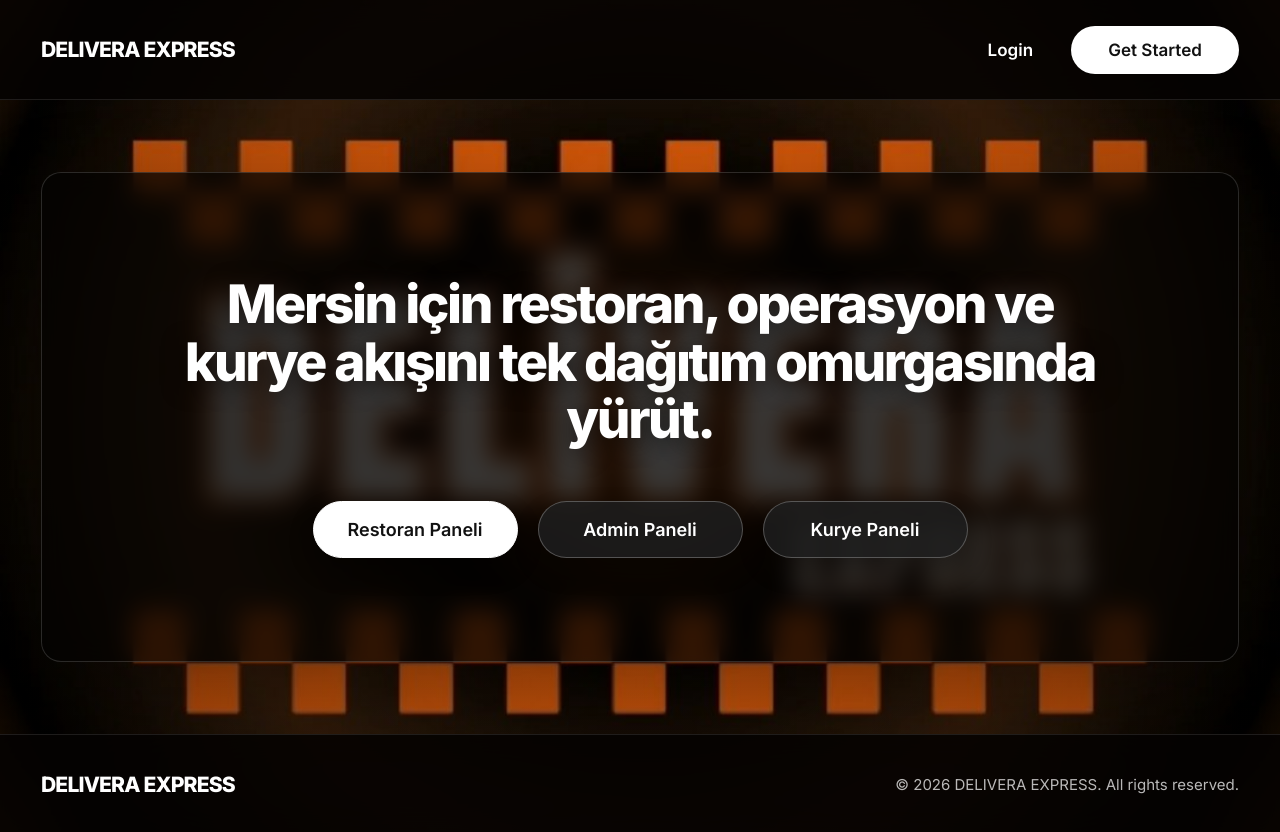
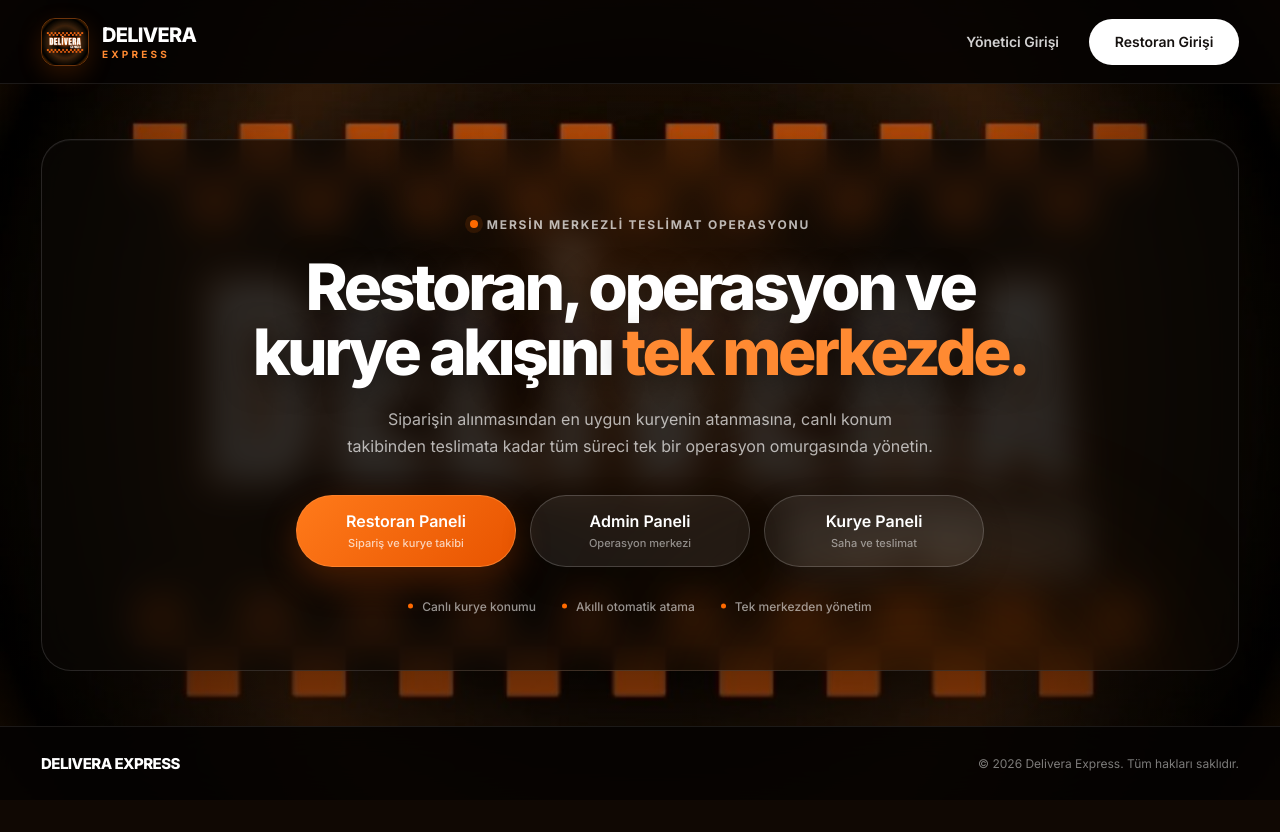
Before and after one commit to mehmetarda27/paketdelivera, a browser extension: page index.html in a window 1280 px wide. After the commit the page ends 800 px from the top, so only its background shows below. Drawn offline with Linux system fonts and the light colour scheme; no server answers.

Commit message:
Ana sayfa tasarimini iyilestir

```diff
--- a/index.html
+++ b/index.html
@@ -10,27 +10,48 @@
   <link rel="apple-touch-icon" href="/assets/delivera-login.jpg?v=20260809-1">
   <link rel="preconnect" href="https://fonts.googleapis.com">
   <link rel="preconnect" href="https://fonts.gstatic.com" crossorigin>
-  <link href="https://fonts.googleapis.com/css2?family=Inter:wght@400;600;700;800&display=swap" rel="stylesheet">
-  <link rel="stylesheet" href="/landing-final.css?v=1">
+  <link href="https://fonts.googleapis.com/css2?family=Inter:wght@400;500;600;700;800&display=swap" rel="stylesheet">
+  <link rel="stylesheet" href="/landing-final.css?v=2">
 </head>
 <body>
   <div class="landing-page">
     <header class="landing-header" aria-label="Ana menü">
-      <a class="landing-brand" href="/" aria-label="Delivera Express ana sayfa">DELIVERA EXPRESS</a>
+      <a class="landing-brand" href="/" aria-label="Delivera Express ana sayfa">
+        <img src="/assets/delivera-login.jpg?v=20260809-1" alt="" width="48" height="48">
+        <span><strong>DELIVERA</strong><small>EXPRESS</small></span>
+      </a>
       <nav class="landing-header-actions" aria-label="Giriş bağlantıları">
-        <a class="header-login" href="/admin.html">Login</a>
-        <a class="header-start" href="/restaurant.html">Get Started</a>
+        <a class="header-login" href="/admin.html">Yönetici Girişi</a>
+        <a class="header-start" href="/restaurant.html">Restoran Girişi</a>
       </nav>
     </header>
 
     <main class="landing-main">
       <section class="landing-hero" aria-labelledby="landing-title">
         <div class="landing-hero-content">
-          <h1 id="landing-title">Mersin için restoran, operasyon ve<br class="desktop-break"> kurye akışını tek dağıtım omurgasında<br class="desktop-break"> yürüt.</h1>
+          <div class="hero-eyebrow"><span></span>Mersin merkezli teslimat operasyonu</div>
+          <h1 id="landing-title">Restoran, operasyon ve kurye akışını <em>tek merkezde.</em></h1>
+          <p class="hero-summary">Siparişin alınmasından en uygun kuryenin atanmasına, canlı konum takibinden teslimata kadar tüm süreci tek bir operasyon omurgasında yönetin.</p>
+
           <div class="panel-links" aria-label="Panel seçimi">
-            <a class="panel-link panel-link-primary" href="/restaurant.html">Restoran Paneli</a>
-            <a class="panel-link" href="/admin.html">Admin Paneli</a>
-            <a class="panel-link" href="/courier.html">Kurye Paneli</a>
+            <a class="panel-link panel-link-primary" href="/restaurant.html">
+              <span>Restoran Paneli</span>
+              <small>Sipariş ve kurye takibi</small>
+            </a>
+            <a class="panel-link" href="/admin.html">
+              <span>Admin Paneli</span>
+              <small>Operasyon merkezi</small>
+            </a>
+            <a class="panel-link" href="/courier.html">
+              <span>Kurye Paneli</span>
+              <small>Saha ve teslimat</small>
+            </a>
+          </div>
+
+          <div class="hero-features" aria-label="Sistem özellikleri">
+            <span>Canlı kurye konumu</span>
+            <span>Akıllı otomatik atama</span>
+            <span>Tek merkezden yönetim</span>
           </div>
         </div>
       </section>
@@ -38,7 +59,7 @@
 
     <footer class="landing-footer">
       <strong>DELIVERA EXPRESS</strong>
-      <span>© 2026 DELIVERA EXPRESS. All rights reserved.</span>
+      <span>© 2026 Delivera Express. Tüm hakları saklıdır.</span>
     </footer>
   </div>
   <script src="/system-curtain.js?v=20260811-1" defer></script>
--- a/landing-final.css
+++ b/landing-final.css
@@ -4,10 +4,19 @@
   background: #100803;
   color: #fff;
   font-synthesis: none;
+  --orange: #ff6a00;
+  --orange-soft: #ff8a32;
+  --panel: rgba(10, 7, 5, .78);
+  --line: rgba(255, 255, 255, .13);
 }
 
 * {
   box-sizing: border-box;
+}
+
+::selection {
+  background: rgba(255, 106, 0, .76);
+  color: #fff;
 }
 
 html,
@@ -35,7 +44,7 @@ a {
   flex-direction: column;
   overflow: hidden;
   background-image:
-    linear-gradient(180deg, rgba(7, 3, 1, .1), rgba(7, 3, 1, .16)),
+    linear-gradient(180deg, rgba(8, 4, 2, .2), rgba(8, 4, 2, .38)),
     url('/assets/delivera-login.jpg');
   background-position: center;
   background-size: cover;
@@ -46,7 +55,9 @@ a {
   z-index: -1;
   inset: 0;
   content: '';
-  background: radial-gradient(circle at 50% 43%, transparent 20%, rgba(0, 0, 0, .18) 72%, rgba(0, 0, 0, .45) 100%);
+  background:
+    radial-gradient(circle at 50% 42%, rgba(255, 104, 0, .12), transparent 36%),
+    linear-gradient(90deg, rgba(0, 0, 0, .42), transparent 24%, transparent 76%, rgba(0, 0, 0, .42));
   pointer-events: none;
 }
 
@@ -56,37 +67,65 @@ a {
   width: 100%;
   align-items: center;
   justify-content: space-between;
-  border-color: rgba(255, 255, 255, .1);
-  background: rgba(5, 3, 2, .88);
-  backdrop-filter: blur(16px);
-  -webkit-backdrop-filter: blur(16px);
+  border-color: rgba(255, 255, 255, .09);
+  background: rgba(5, 3, 2, .89);
+  backdrop-filter: blur(18px);
+  -webkit-backdrop-filter: blur(18px);
 }
 
 .landing-header {
   z-index: 10;
-  min-height: 100px;
-  padding: 20px clamp(32px, 3.2vw, 52px);
-  border-bottom: 1px solid rgba(255, 255, 255, .1);
+  min-height: 84px;
+  padding: 14px clamp(24px, 3.2vw, 56px);
+  border-bottom: 1px solid rgba(255, 255, 255, .09);
 }
 
-.landing-brand,
+.landing-brand {
+  display: inline-flex;
+  align-items: center;
+  gap: 13px;
+}
+
+.landing-brand img {
+  width: 48px;
+  height: 48px;
+  border: 1px solid rgba(255, 122, 26, .42);
+  border-radius: 14px;
+  box-shadow: 0 8px 24px rgba(255, 106, 0, .17);
+  object-fit: cover;
+}
+
+.landing-brand > span {
+  display: flex;
+  flex-direction: column;
+  line-height: 1;
+}
+
+.landing-brand strong,
 .landing-footer strong {
-  font-size: clamp(20px, 1.65vw, 27px);
+  font-size: 20px;
   font-weight: 800;
-  letter-spacing: -.04em;
+  letter-spacing: -.035em;
+}
+
+.landing-brand small {
+  margin-top: 4px;
+  color: var(--orange-soft);
+  font-size: 10px;
+  font-weight: 700;
+  letter-spacing: .32em;
 }
 
 .landing-header-actions {
   display: flex;
   align-items: center;
-  gap: 24px;
+  gap: 12px;
 }
 
 .header-login,
 .header-start,
 .panel-link {
   display: inline-flex;
-  min-height: 48px;
   align-items: center;
   justify-content: center;
   border-radius: 999px;
@@ -95,16 +134,20 @@ a {
 }
 
 .header-login {
-  padding: 12px 14px;
-  font-size: 17px;
+  min-height: 44px;
+  padding: 10px 18px;
+  color: rgba(255, 255, 255, .82);
+  font-size: 14px;
 }
 
 .header-start {
-  min-width: 168px;
-  padding: 12px 26px;
+  min-width: 150px;
+  min-height: 46px;
+  padding: 11px 24px;
+  border: 1px solid rgba(255, 255, 255, .24);
   background: #fff;
-  color: #111;
-  font-size: 17px;
+  color: #15110f;
+  font-size: 14px;
 }
 
 .landing-main {
@@ -113,61 +156,160 @@ a {
   flex: 1;
   align-items: center;
   justify-content: center;
-  padding: clamp(64px, 9vh, 120px) clamp(32px, 3.2vw, 52px);
+  padding: clamp(38px, 6vh, 70px) clamp(24px, 3.2vw, 56px);
 }
 
 .landing-hero {
+  position: relative;
   display: flex;
-  width: min(1500px, 100%);
-  min-height: clamp(490px, 49vh, 620px);
+  width: min(1420px, 100%);
+  min-height: clamp(520px, 65vh, 680px);
   align-items: center;
   justify-content: center;
   overflow: hidden;
-  border: 1px solid rgba(255, 255, 255, .15);
-  border-radius: 20px;
-  background: rgba(4, 3, 2, .76);
-  box-shadow: 0 25px 80px rgba(0, 0, 0, .34);
-  backdrop-filter: blur(13px);
-  -webkit-backdrop-filter: blur(13px);
+  border: 1px solid var(--line);
+  border-radius: 30px;
+  background:
+    radial-gradient(circle at 50% 0%, rgba(255, 106, 0, .1), transparent 35%),
+    var(--panel);
+  box-shadow: 0 30px 100px rgba(0, 0, 0, .46), inset 0 1px rgba(255, 255, 255, .04);
+  backdrop-filter: blur(18px);
+  -webkit-backdrop-filter: blur(18px);
+}
+
+.landing-hero::after {
+  position: absolute;
+  right: 9%;
+  bottom: -170px;
+  width: 430px;
+  height: 260px;
+  border-radius: 50%;
+  background: rgba(255, 106, 0, .17);
+  content: '';
+  filter: blur(90px);
+  pointer-events: none;
 }
 
 .landing-hero-content {
-  width: 100%;
-  padding: 64px 32px;
+  position: relative;
+  z-index: 1;
+  width: min(1100px, 100%);
+  padding: 72px 42px 56px;
   text-align: center;
 }
 
+.hero-eyebrow {
+  display: inline-flex;
+  align-items: center;
+  gap: 9px;
+  margin-bottom: 22px;
+  color: rgba(255, 255, 255, .7);
+  font-size: 12px;
+  font-weight: 700;
+  letter-spacing: .15em;
+  text-transform: uppercase;
+}
+
+.hero-eyebrow span {
+  width: 8px;
+  height: 8px;
+  border-radius: 50%;
+  background: var(--orange);
+  box-shadow: 0 0 0 5px rgba(255, 106, 0, .12);
+}
+
 .landing-hero h1 {
-  max-width: 1120px;
-  margin: 0 auto 52px;
+  max-width: 980px;
+  margin: 0 auto 22px;
   color: #fff;
-  font-size: clamp(42px, 4.15vw, 66px);
+  font-size: clamp(44px, 5vw, 75px);
   font-weight: 800;
-  line-height: 1.08;
-  letter-spacing: -.045em;
-  text-shadow: 0 4px 24px rgba(0, 0, 0, .55);
+  line-height: 1.02;
+  letter-spacing: -.055em;
+  text-wrap: balance;
+  text-shadow: 0 6px 30px rgba(0, 0, 0, .5);
+}
+
+.landing-hero h1 em {
+  display: inline-block;
+  color: var(--orange-soft);
+  font-style: normal;
+}
+
+.hero-summary {
+  max-width: 790px;
+  margin: 0 auto 36px;
+  color: rgba(255, 255, 255, .68);
+  font-size: clamp(15px, 1.25vw, 18px);
+  line-height: 1.65;
+  text-wrap: balance;
 }
 
 .panel-links {
   display: flex;
   flex-wrap: wrap;
   justify-content: center;
-  gap: 20px;
+  gap: 14px;
 }
 
 .panel-link {
-  min-width: 205px;
-  padding: 17px 30px;
-  border: 1px solid rgba(255, 255, 255, .25);
-  background: rgba(30, 30, 30, .84);
-  box-shadow: 0 12px 25px rgba(0, 0, 0, .28);
-  font-size: 18px;
+  min-width: 220px;
+  min-height: 72px;
+  flex-direction: column;
+  padding: 13px 24px;
+  border: 1px solid rgba(255, 255, 255, .18);
+  background: rgba(255, 255, 255, .07);
+  box-shadow: 0 12px 30px rgba(0, 0, 0, .24);
+}
+
+.panel-link span {
+  font-size: 16px;
+}
+
+.panel-link small {
+  margin-top: 5px;
+  color: rgba(255, 255, 255, .5);
+  font-size: 11px;
+  font-weight: 500;
 }
 
 .panel-link-primary {
-  border-color: #fff;
-  background: #fff;
-  color: #111;
+  border-color: rgba(255, 133, 48, .8);
+  background: linear-gradient(135deg, #ff7a1a, #e85400);
+  color: #fff;
+  box-shadow: 0 14px 36px rgba(230, 83, 0, .28);
+}
+
+.panel-link-primary small {
+  color: rgba(255, 255, 255, .72);
+}
+
+.hero-features {
+  display: flex;
+  flex-wrap: wrap;
+  justify-content: center;
+  gap: 12px 26px;
+  margin-top: 32px;
+  color: rgba(255, 255, 255, .57);
+  font-size: 12px;
+  font-weight: 500;
+}
+
+.hero-features span {
+  position: relative;
+  padding-left: 14px;
+}
+
+.hero-features span::before {
+  position: absolute;
+  top: 50%;
+  left: 0;
+  width: 5px;
+  height: 5px;
+  border-radius: 50%;
+  background: var(--orange);
+  content: '';
+  transform: translateY(-50%);
 }
 
 .header-login:hover,
@@ -178,48 +320,72 @@ a {
 
 .header-login:hover,
 .panel-link:not(.panel-link-primary):hover {
-  border-color: rgba(255, 255, 255, .48);
-  background: rgba(255, 255, 255, .16);
+  border-color: rgba(255, 255, 255, .34);
+  background: rgba(255, 255, 255, .12);
 }
 
-.header-start:hover,
+.header-start:hover {
+  box-shadow: 0 12px 30px rgba(255, 255, 255, .12);
+}
+
 .panel-link-primary:hover {
-  background: #f2f2f2;
-  box-shadow: 0 14px 30px rgba(0, 0, 0, .35);
+  background: linear-gradient(135deg, #ff8a32, #f15b00);
+  box-shadow: 0 16px 38px rgba(230, 83, 0, .38);
 }
 
 .header-login:focus-visible,
 .header-start:focus-visible,
 .panel-link:focus-visible,
 .landing-brand:focus-visible {
-  outline: 3px solid #ff6a00;
+  outline: 3px solid var(--orange);
   outline-offset: 4px;
 }
 
 .landing-footer {
-  min-height: 100px;
-  padding: 24px clamp(32px, 3.2vw, 52px);
-  border-top: 1px solid rgba(255, 255, 255, .1);
+  min-height: 74px;
+  padding: 18px clamp(24px, 3.2vw, 56px);
+  border-top: 1px solid rgba(255, 255, 255, .09);
+}
+
+.landing-footer strong {
+  font-size: 15px;
 }
 
 .landing-footer span {
-  color: rgba(255, 255, 255, .72);
-  font-size: 15px;
+  color: rgba(255, 255, 255, .48);
+  font-size: 12px;
 }
 
 @media (max-width: 760px) {
+  .landing-page {
+    overflow: auto;
+  }
+
   .landing-header {
-    min-height: 76px;
-    padding: 14px 18px;
+    min-height: 72px;
+    padding: 11px 16px;
   }
 
   .landing-brand {
-    max-width: 150px;
-    font-size: 18px;
+    gap: 9px;
+  }
+
+  .landing-brand img {
+    width: 42px;
+    height: 42px;
+    border-radius: 12px;
+  }
+
+  .landing-brand strong {
+    font-size: 16px;
+  }
+
+  .landing-brand small {
+    font-size: 8px;
   }
 
   .landing-header-actions {
-    gap: 6px;
+    gap: 4px;
   }
 
   .header-login {
@@ -229,54 +395,86 @@ a {
   .header-start {
     min-width: auto;
     min-height: 42px;
-    padding: 10px 18px;
-    font-size: 14px;
+    padding: 9px 15px;
+    font-size: 12px;
   }
 
   .landing-main {
-    padding: 36px 16px;
+    padding: 22px 14px;
   }
 
   .landing-hero {
-    min-height: 480px;
-    border-radius: 16px;
+    min-height: auto;
+    border-radius: 22px;
   }
 
   .landing-hero-content {
-    padding: 44px 18px;
+    padding: 48px 20px 36px;
+  }
+
+  .hero-eyebrow {
+    margin-bottom: 17px;
+    font-size: 9px;
+    letter-spacing: .1em;
   }
 
   .landing-hero h1 {
-    margin-bottom: 36px;
-    font-size: clamp(31px, 9vw, 44px);
+    font-size: clamp(36px, 11.2vw, 52px);
+    line-height: 1.04;
   }
 
-  .desktop-break {
-    display: none;
+  .hero-summary {
+    margin-bottom: 28px;
+    font-size: 14px;
+    line-height: 1.55;
   }
 
   .panel-links {
     flex-direction: column;
     align-items: stretch;
-    gap: 12px;
+    gap: 10px;
   }
 
   .panel-link {
-    width: min(100%, 320px);
+    width: min(100%, 340px);
+    min-height: 66px;
     margin: 0 auto;
   }
 
+  .hero-features {
+    flex-direction: column;
+    align-items: center;
+    gap: 8px;
+    margin-top: 26px;
+  }
+
   .landing-footer {
-    min-height: 92px;
+    min-height: 82px;
     flex-direction: column;
     justify-content: center;
-    gap: 8px;
-    padding: 20px 18px;
+    gap: 7px;
+    padding: 17px 16px;
     text-align: center;
   }
+}
 
-  .landing-footer span {
-    font-size: 12px;
+@media (max-height: 760px) and (min-width: 761px) {
+  .landing-main {
+    padding-top: 26px;
+    padding-bottom: 26px;
+  }
+
+  .landing-hero {
+    min-height: 510px;
+  }
+
+  .landing-hero-content {
+    padding-top: 48px;
+    padding-bottom: 38px;
+  }
+
+  .landing-hero h1 {
+    font-size: clamp(43px, 4.5vw, 64px);
   }
 }
 
```
